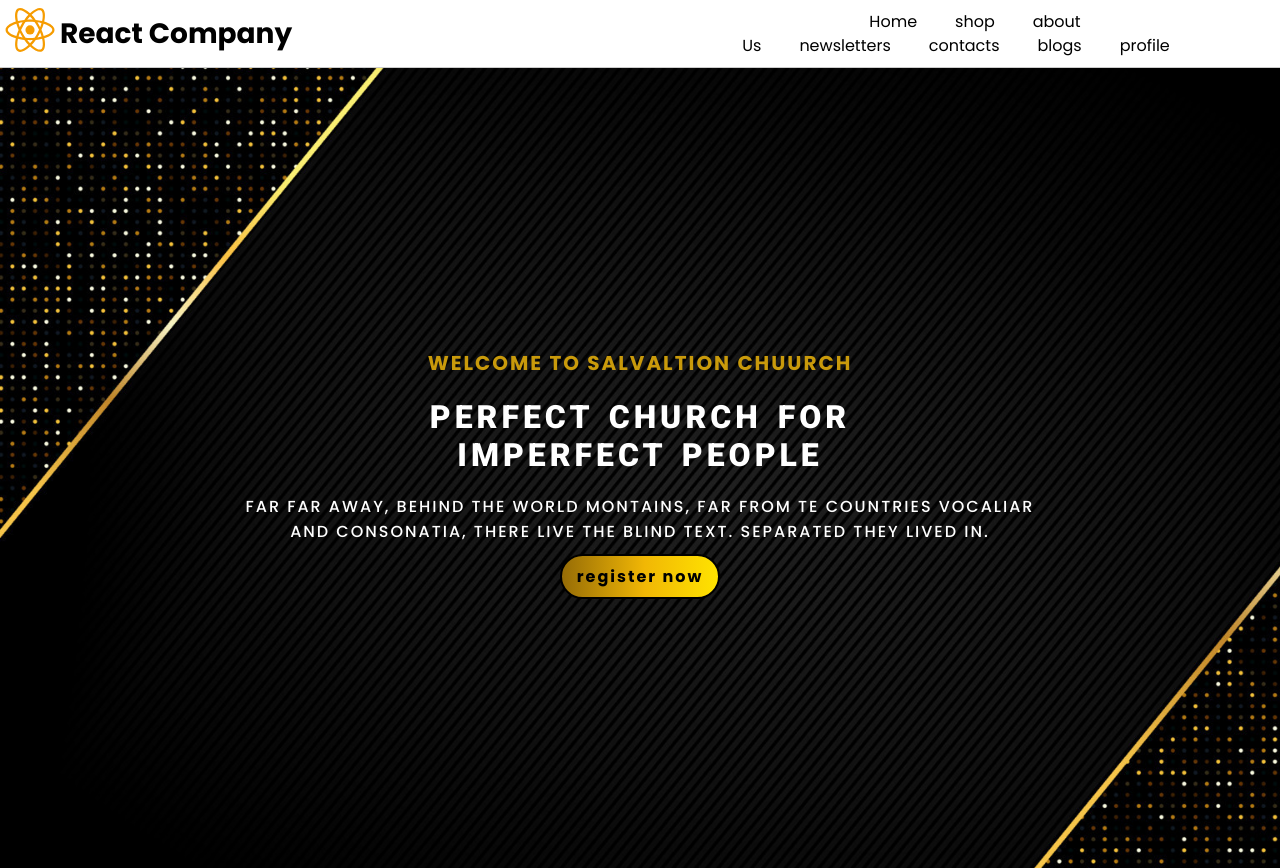
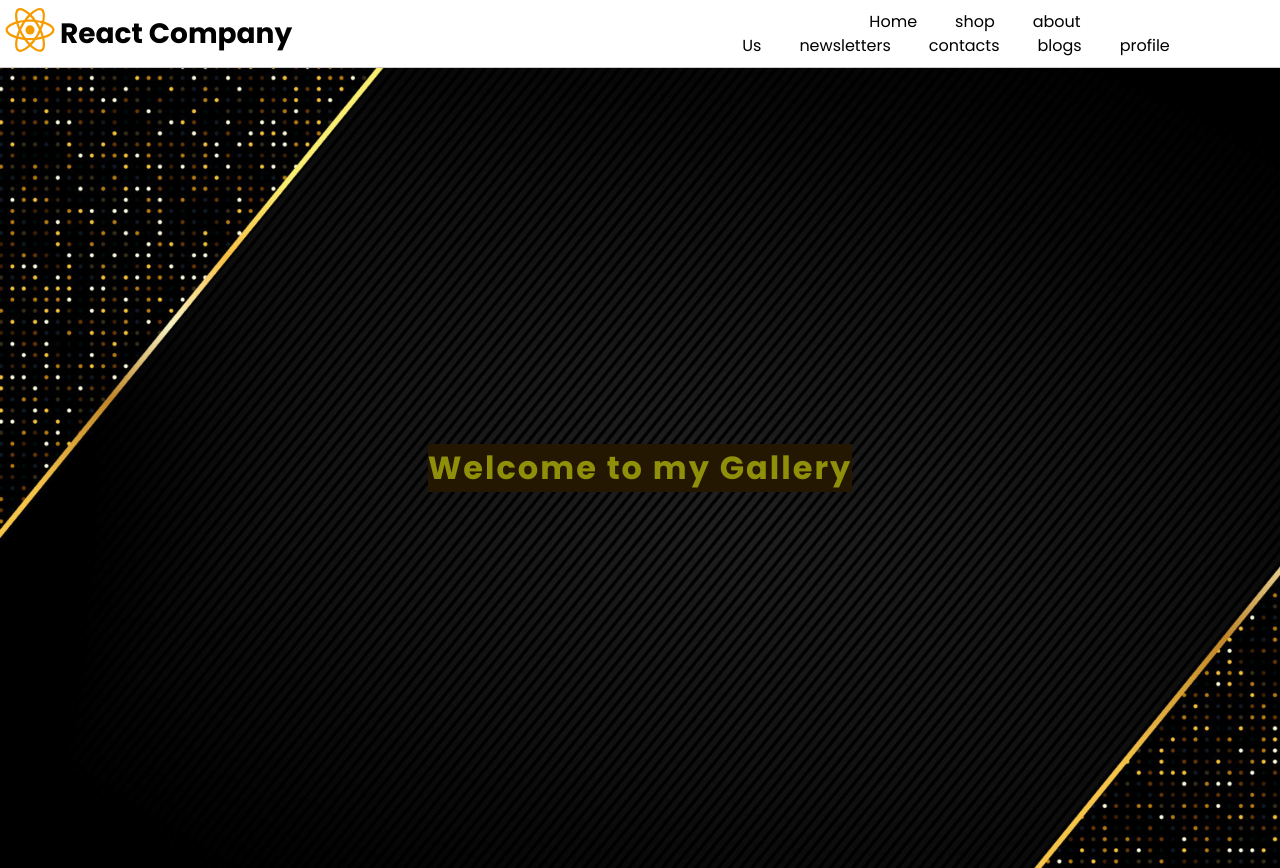
Before and after one commit to Icaalex/My-react, a React (Create React App) app: page / in a window 1280 px wide. Built offline with nearby package versions, Linux system fonts and the light colour scheme.

Commit message:
gallery page added

```diff
--- a/src/App.css
+++ b/src/App.css
@@ -103,7 +103,7 @@ body {
 
 .navBarWrapper{
    width: 100%;
-   background-color: white;
+   background-color: transparent;
    display: flex;
    flex-direction: row;
    flex-wrap: nowrap;
--- a/src/App.js
+++ b/src/App.js
@@ -2,11 +2,13 @@ import logo from './logo.svg';
 import './App.css';
 import { Button } from './components/Button';
 import { Home } from './pages/Home';
+import { Gallery } from './pages/gallery';
 
 function App() {
   return (
     <div className="App">
-     <Home/>
+     {/* <Home/> */}
+     <Gallery />
     </div>
   );
 }
--- /dev/null
+++ b/src/pages/gallery.jsx
@@ -0,0 +1,16 @@
+import { NavBar } from "../components/NavBar"
+
+export const Gallery = () => {
+    return  (
+       <>
+       <NavBar />
+       <div className="heroSection d-flex">
+            <div className="caption">
+                <h1 style={{color: "#8f8f09", backgroundColor: "#231702"}}>
+                    Welcome to my Gallery
+                </h1>
+            </div>
+        </div>
+       </>
+    )
+}
```
